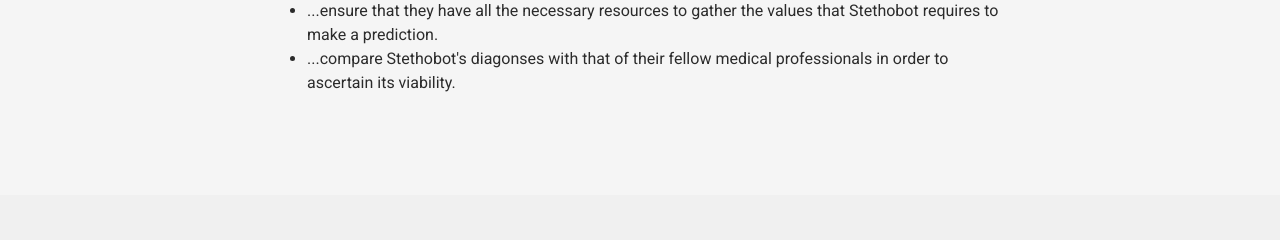
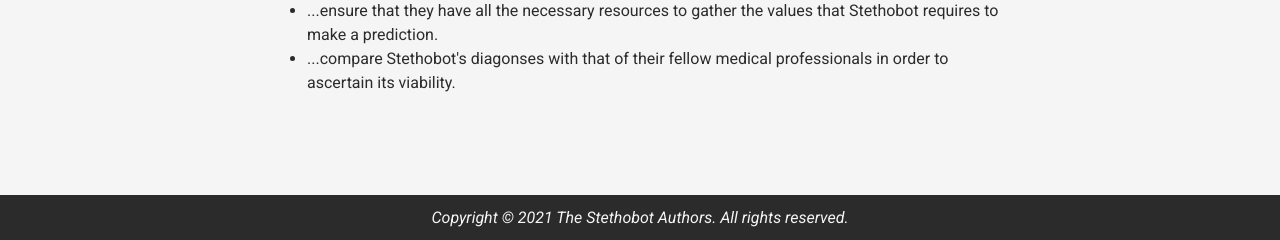
Before and after one commit to Westermeister/stethobot.com, a Flask app: page / in a window 1280 px wide. Shown: the part 1648-1888 px from the top of the page. Before the commit the page ends 1740 px from the top, so only its background shows below. Run offline with Flask 2, Linux system fonts and the light colour scheme; style sheets or scripts are compiled from the project's sources.

Commit message:
Add copyright notices to all pages

```diff
--- a/stethobot/static/styles/sass/_layout.scss
+++ b/stethobot/static/styles/sass/_layout.scss
@@ -1,24 +1,81 @@
 // Define the spacing of the general layout of the page.
 
-// For mobile, keep content width close to 100% but keep some margin.
+@import "./variables";
+
 @media screen and (max-width: $as-big-as) {
+  // For mobile, keep content width close to 100% but keep some margin.
   #content {
     margin: 0 auto;
     max-width: 90%;
     text-align: left;
   }
+
+  #footer {
+    font-size: 0.7rem;
+    text-align: center;
+    color: $off-white;
+    background-color: $off-black;
+    font-style: italic;
+    margin-top: 100px;
+    height: $navbar-height;
+    display: flex;
+    align-items: center;
+    justify-content: center;
+  }
+
+  // Special positioning for diagnosis results.
+  #footer-absolute {
+    font-size: 0.7rem;
+    text-align: center;
+    color: $off-white;
+    background-color: $off-black;
+    font-style: italic;
+    margin-top: 100px;
+    height: $navbar-height;
+    display: flex;
+    align-items: center;
+    justify-content: center;
+    position: absolute;
+    bottom: 0;
+    width: 100%;
+  }
 }
 
-// For desktop, limit the width so we don't grow indefinitely.
 @media screen and (min-width: $as-small-as) {
+  // For desktop, limit the width so we don't grow indefinitely.
   #content {
     margin: 0 auto;
     max-width: 730px;
     text-align: left;
   }
+
+  // Just remove the smaller font size.
+  #footer {
+    text-align: center;
+    color: $off-white;
+    background-color: $off-black;
+    font-style: italic;
+    margin-top: 100px;
+    height: $navbar-height;
+    display: flex;
+    align-items: center;
+    justify-content: center;
+  }
+
+  // Special positioning for diagnosis results.
+  // Like #footer above, just remove the smaller font size.
+  #footer-absolute {
+    text-align: center;
+    color: $off-white;
+    background-color: $off-black;
+    font-style: italic;
+    margin-top: 100px;
+    height: $navbar-height;
+    display: flex;
+    align-items: center;
+    justify-content: center;
+    position: absolute;
+    bottom: 0;
+    width: 100%;
+  }
 }
-
-// Give the footer some spacing so the page doesn't end abruptly.
-body {
-  margin-bottom: 100px;
-}
--- a/stethobot/templates/base/base-input.html
+++ b/stethobot/templates/base/base-input.html
@@ -45,5 +45,6 @@
         <input class="form-submit" type="submit" value="DIAGNOSE" />
       </form>
     </div>
+    <footer id="footer">Copyright &copy; 2021 The Stethobot Authors. All rights reserved.</footer>
   </body>
 </html>
--- a/stethobot/templates/base/base.html
+++ b/stethobot/templates/base/base.html
@@ -32,5 +32,6 @@
       </div>
     </nav>
     <div id="content">{% block content %}{% endblock %}</div>
+    <footer id="footer">Copyright &copy; 2021 The Stethobot Authors. All rights reserved.</footer>
   </body>
 </html>
--- a/stethobot/templates/conditions/diagnosis.html
+++ b/stethobot/templates/conditions/diagnosis.html
@@ -39,5 +39,6 @@
       {% endif %}
       <p>The model is <strong>{{ confidence_score }}%</strong> confident in this diagnosis.</p>
     </div>
+    <footer id="footer-absolute">Copyright &copy; 2021 The Stethobot Authors. All rights reserved.</footer>
   </body>
 </html>
```
